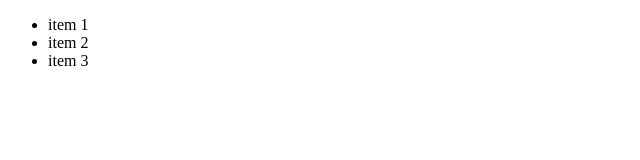
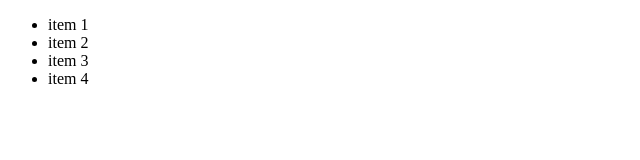
Before and after one commit to siva-vangapandu/Git-practice-Repo, a plain HTML site: page index.html in a window 1280 px wide. Shown: the full height of the page, 0-640 px from the left. Drawn offline with Linux system fonts and the light colour scheme.

Commit message:
updated index html file

```diff
--- a/index.html
+++ b/index.html
@@ -13,6 +13,8 @@
                 <li>item 1</li>
                 <li>item 2</li>
                 <li>item 3</li>
+                <li>item 4
+                </li>
             </ul>
         </nav>
     </header>
```
